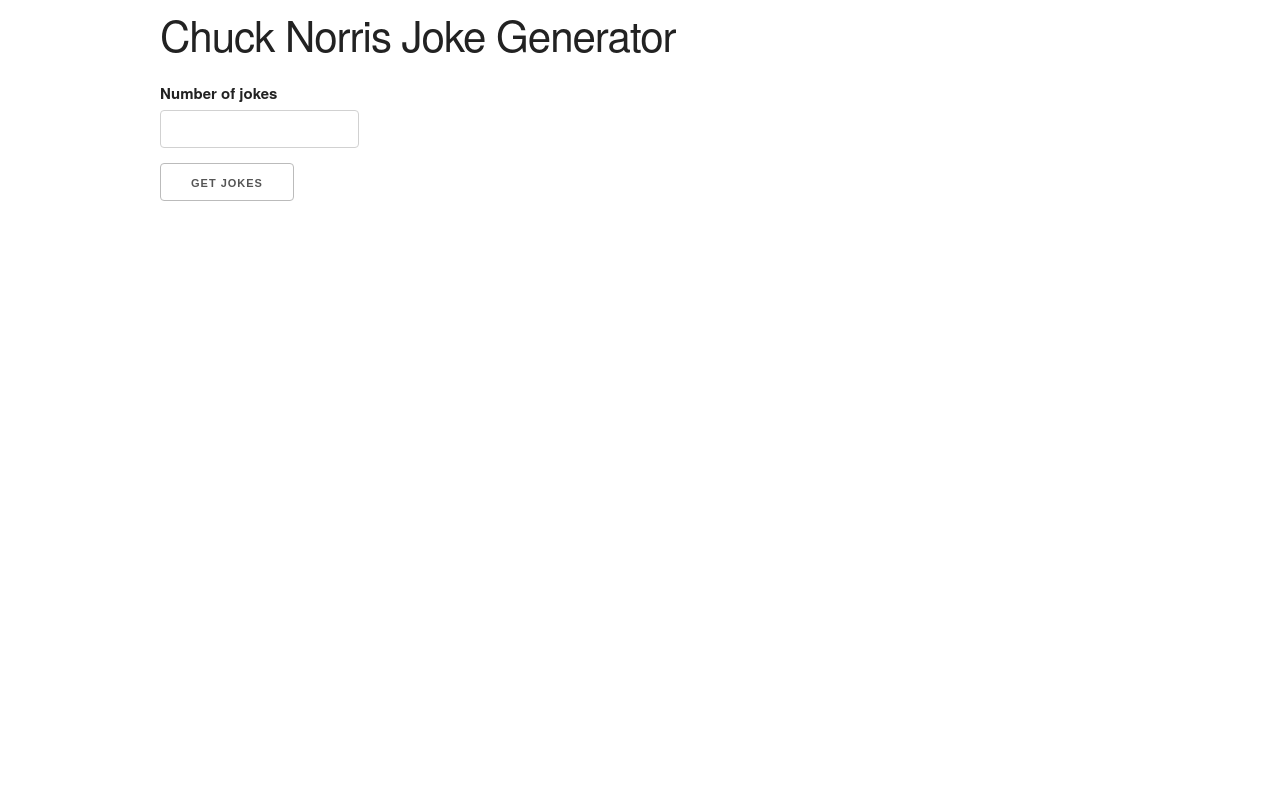
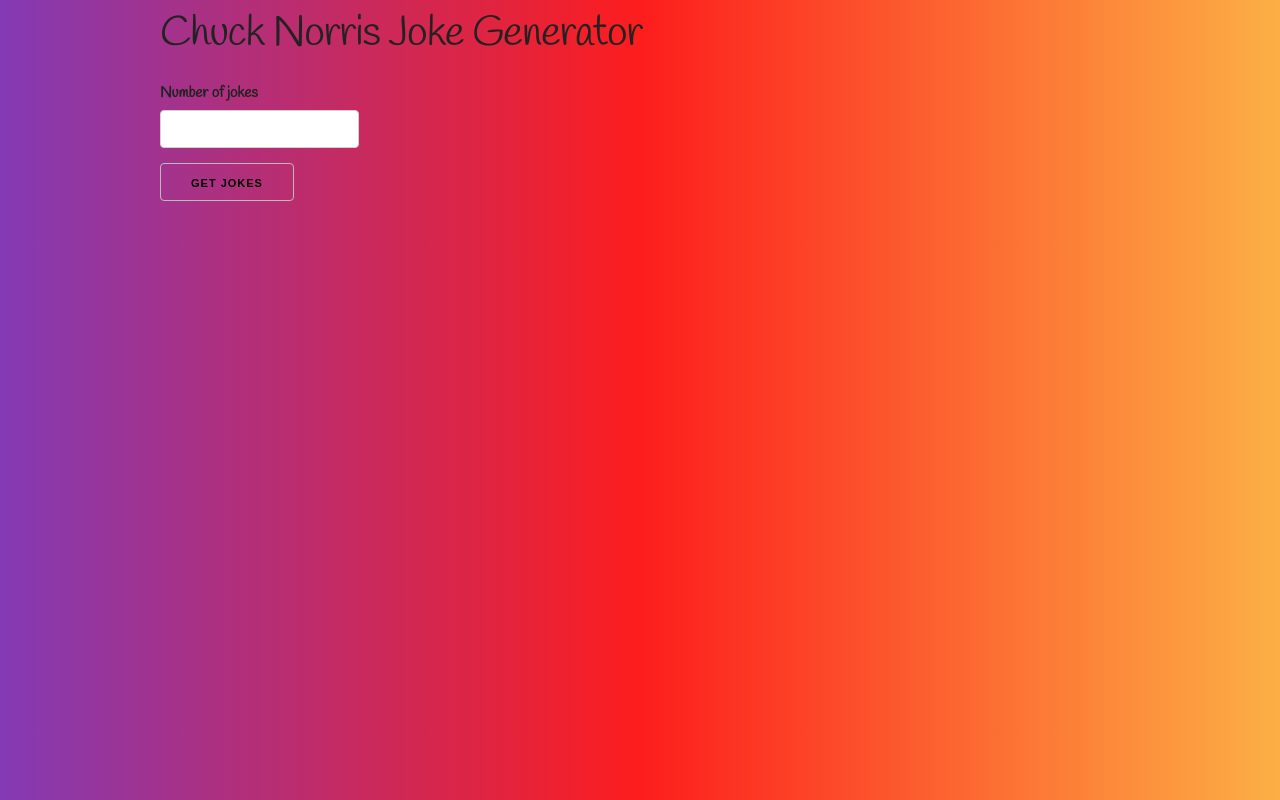
Before and after one commit to eniro/jokesGenerator, a plain HTML site: page docs/index.html in a window 1280 px wide. Drawn offline with nearby package versions, Linux system fonts and the light colour scheme.

Commit message:
changed style

```diff
--- a/docs/index.html
+++ b/docs/index.html
@@ -6,7 +6,16 @@
     <meta http-equiv="X-UA-Compatible" content="ie=edge">
     <!--<meta http-equiv="Content-Security-Policy" content="upgrade-insecure-requests"> -->
     <link rel="stylesheet" href="https://cdnjs.cloudflare.com/ajax/libs/skeleton/2.0.4/skeleton.css" />
+    <link href="https://fonts.googleapis.com/css?family=Handlee" rel="stylesheet">
     <title>Chuck Norris Joke Generator</title>
+    <style>
+        body {
+            background-image: linear-gradient(to right, #833ab4, #fd1d1d
+
+ ,#fcb045);
+            font-family: 'Handlee', cursive;
+        }
+    </style>
 </head>
 <body>
     <div class="container">
@@ -17,10 +26,10 @@
                 <input type = "number" id="number">
             </div>
             <div>
-                <button class="get-jokes">Get Jokes</button>
+                <button class="get-jokes" style="color:black">Get Jokes</button>
             </div>
         </form>
-        <ul class="jokes"></ul>
+        <ul class="jokes" style="font-size:16px"></ul>
     </div>
     <script src="app.js"></script>
 </body>
```
